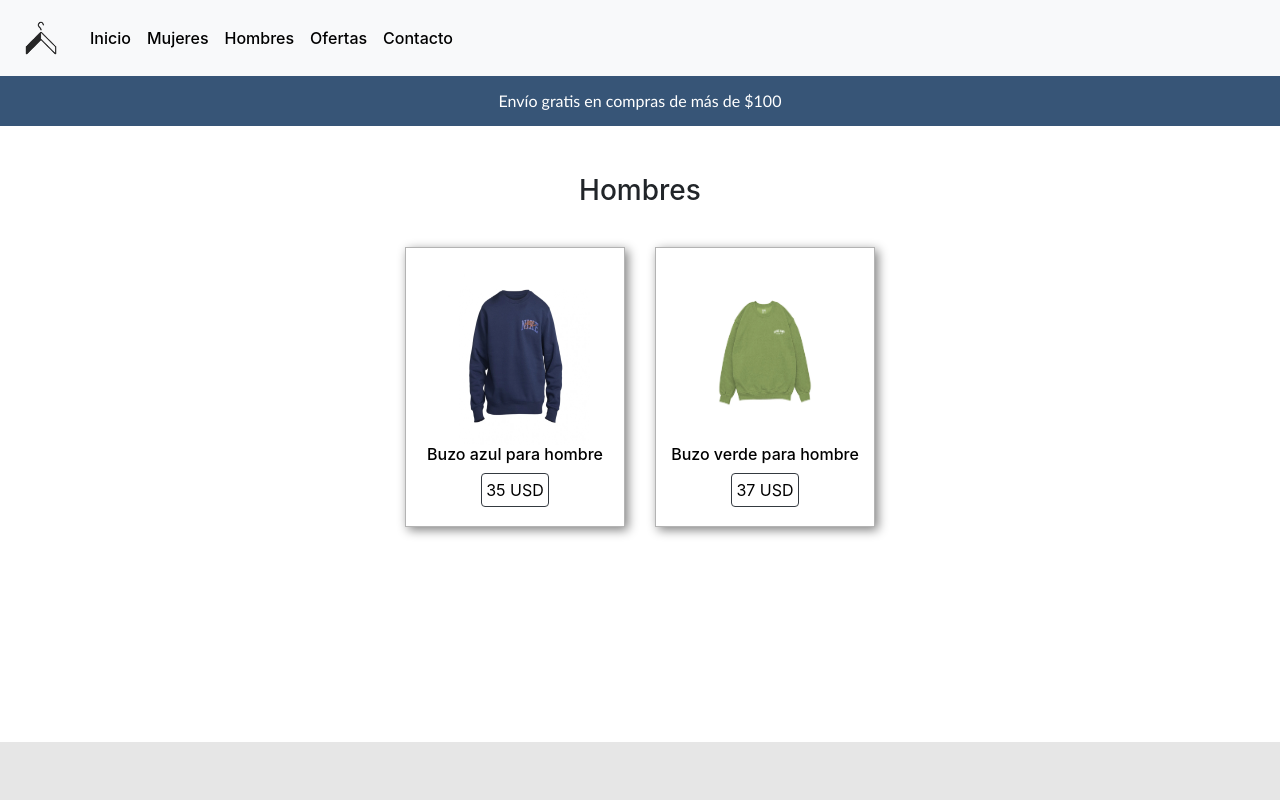
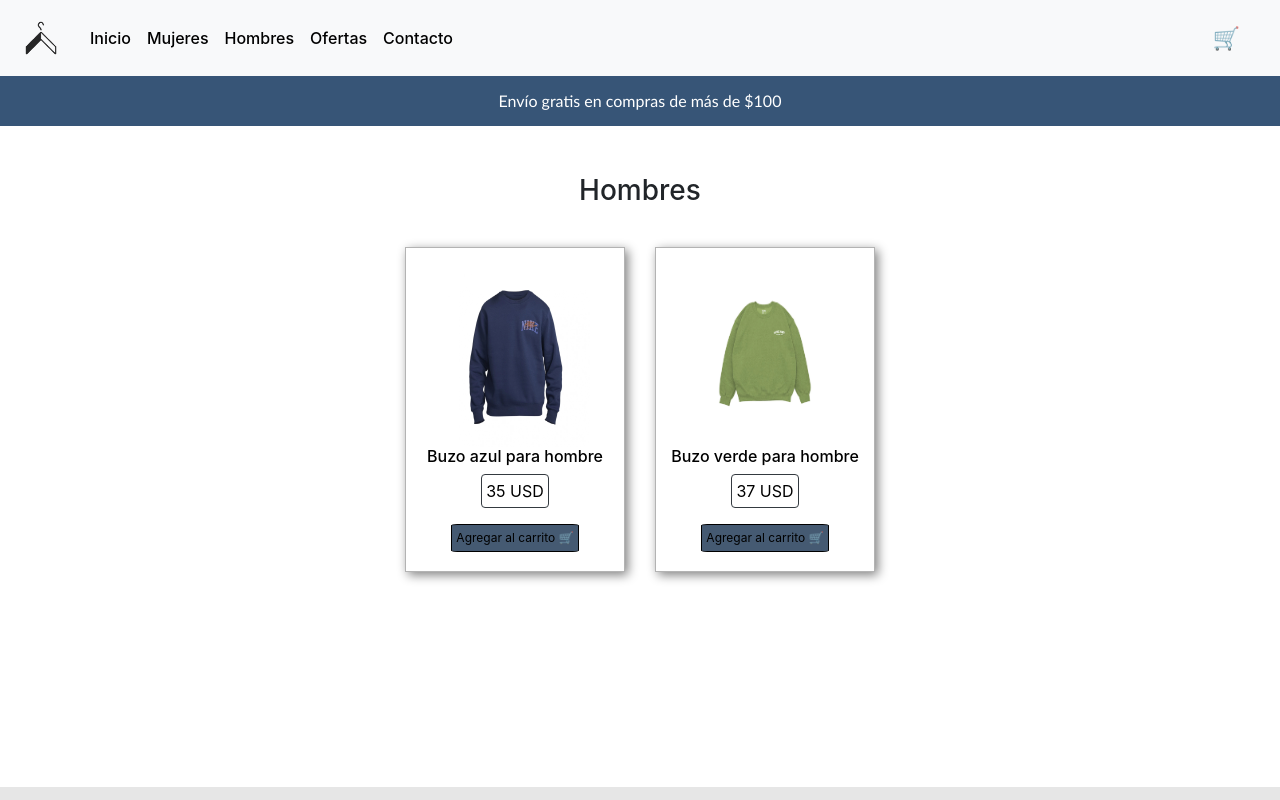
Before and after one commit to letifoss/clothesstore, a React (Create React App) app: page /hombres in a window 1280 px wide. Shown: the top 800 px of the page. Built offline with nearby package versions, Linux system fonts and the light colour scheme.

Commit message:
carrito de compras

```diff
--- a/src/componentes/Menu.js
+++ b/src/componentes/Menu.js
@@ -34,6 +34,7 @@ function Menu() {
                 <Link className="nav-link" to="/contacto">Contacto</Link>
             </li>
         </ul>
+        <a className="ml-auto mr-4 cart">🛒 </a>
     </div>
 </nav>
 
--- a/src/componentes/Productos.js
+++ b/src/componentes/Productos.js
@@ -3,6 +3,8 @@ import '../styles/Productos.css';
 
 
 function Productos (props) {
+
+
     return (
         <div>
             <div className="productos">
@@ -10,6 +12,7 @@ function Productos (props) {
                 <img src={props.imagen} alt={props.nombre} width={150} height={180} className="mt-3" />
                 <h6>{props.nombre}</h6>
                 <p className="border border-dark rounded p-1">{props.precio}</p>
+                <button className="p-1 mb-3">Agregar al carrito 🛒 </button>
             </a>
             </div>
         </div>
--- a/src/styles/Menu.css
+++ b/src/styles/Menu.css
@@ -82,6 +82,15 @@
     align-content: center;
 }
 
+.cart{
+    font-size: 22px;
+    cursor: pointer;
+}
+.cart:hover{
+    text-decoration: none;
+    font-size: 24px;
+}
+
 @media screen and (max-width: 425px){
     .menu{
         flex-direction: column;
--- a/src/styles/Productos.css
+++ b/src/styles/Productos.css
@@ -22,7 +22,7 @@
 }
 .producto{
     width: 220px;
-    height: 280px;
+    min-height: 280px;
     border: 1px solid rgb(179, 179, 179);
     padding: 3px;
     margin: 15px;
@@ -31,7 +31,15 @@
     font-size: 12px;
 }
 
+.producto button{
+    background-color: #455a72;
+    border: 0.5px solid black;
+    border-radius: 5%;
+}
 
+.producto button:hover{
+    background-color: #687079 ;
+}
 @keyframes start {
     from {
         opacity: 0;
```
